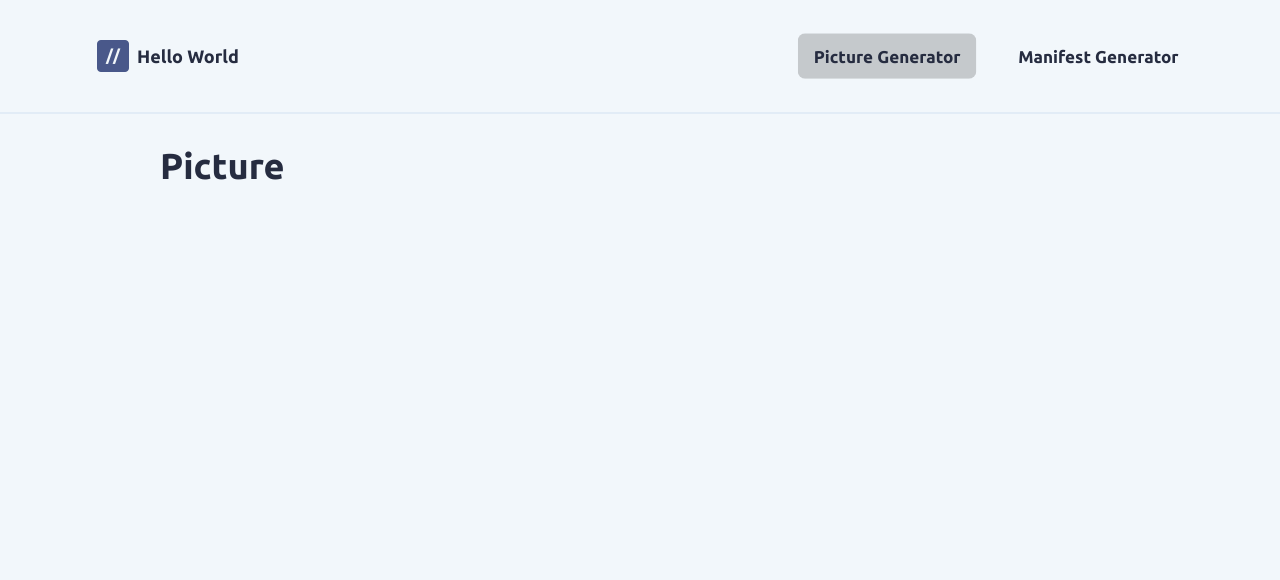
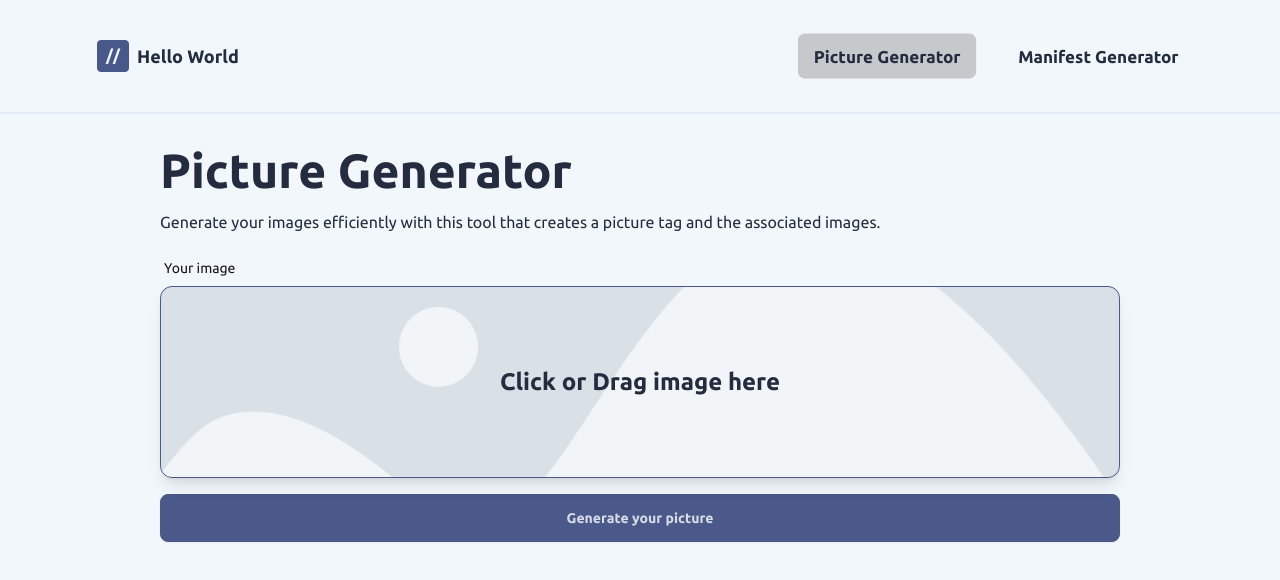
Before and after one commit to AkekoChan/hello-world, a Next.js app: page /picture in a window 1280 px wide. Shown: the top 580 px of the page. Built offline with nearby package versions, Linux system fonts and the light colour scheme.

Commit message:
feat(picture): start feature

```diff
--- /dev/null
+++ b/app/api/generate-picture/route.ts
@@ -0,0 +1,22 @@
+import fs from "node:fs/promises";
+import path from "path";
+
+// https://www.pronextjs.dev/next-js-file-uploads-server-side-solutions
+export const POST = async (req: Request) => {
+  try {
+    const formData = await req.formData();
+    const file = formData.get("file") as File;
+    const arrayBuffer = await file.arrayBuffer();
+    const buffer = new Uint8Array(arrayBuffer);
+    const uploadDir = path.join(process.cwd(), "public", "uploads");
+    const filePath = path.join(uploadDir, file.name);
+
+    await fs.mkdir(uploadDir, { recursive: true });
+
+    await fs.writeFile(filePath, buffer);
+    return Response.json({ status: "success" });
+  } catch (e) {
+    console.error(e);
+    return Response.json({ status: "fail", error: e });
+  }
+};
--- /dev/null
+++ b/app/components/picture/FormPicture.tsx
@@ -0,0 +1,71 @@
+"use client";
+
+import { ChangeEvent, useState } from "react";
+
+const FormPicture = () => {
+  const [previewImage, setPreviewImage] = useState<string>("/placeholder.jpg");
+  const [file, setFile] = useState<File | null>(null);
+
+  const handleChangeImage = (event: ChangeEvent<HTMLInputElement>) => {
+    if (event.target.files && event.target.files[0]) {
+      const file = event.target.files[0];
+      setFile(file);
+      const reader = new FileReader();
+      reader.onloadend = () => {
+        setPreviewImage(reader.result as string);
+      };
+      reader.readAsDataURL(file);
+    }
+  };
+
+  const handleGeneratePicture = async () => {
+    try {
+      const formData = new FormData();
+      formData.append("file", file as Blob);
+
+      const res = await fetch("/api/generate-picture", {
+        method: "POST",
+        body: formData,
+      });
+    } catch (error) {
+      console.error(error);
+    }
+  };
+
+  return (
+    <>
+      <div className="flex flex-col gap-4">
+        <div>
+          <span className="label-text px-1 pb-2 flex">Your image</span>
+          <label
+            className="flex items-center justify-center relative h-48 w-full bg-cover bg-no-repeat bg-center rounded-xl border-waikawa-gray-800 border-1 hover:outline hover:outline-offset-2 hover:outline-2 focus-within:outline focus-within:outline-offset-2 focus-within:outline-2 before:content-[''] before:block before:bg-waikawa-gray-50/50 before:absolute before:w-full before:h-full before:top-0 before:left-0 before:rounded-xl shadow-lg"
+            htmlFor="file-input"
+            style={{
+              backgroundImage: `url('${previewImage}')`,
+            }}
+          >
+            <span className="relative text-2xl font-bold text-center p-2">
+              Click or Drag image here
+            </span>
+            <input
+              className="opacity-0 absolute top-0 left-0 right-0 bottom-0 w-full cursor-pointer outline-waikawa-gray-800"
+              type="file"
+              name="image"
+              accept="image/*"
+              onChange={handleChangeImage}
+              id="file-input"
+            />
+          </label>
+        </div>
+        <button
+          className="btn btn-primary w-full"
+          onClick={handleGeneratePicture}
+        >
+          Generate your picture
+        </button>
+      </div>
+    </>
+  );
+};
+
+export default FormPicture;
--- a/app/picture/page.tsx
+++ b/app/picture/page.tsx
@@ -1,4 +1,5 @@
 import { Metadata } from "next";
+import FormPicture from "./../components/picture/FormPicture";
 
 export const metadata: Metadata = {
   title: "Hello World - Picture Generator",
@@ -7,7 +8,16 @@ export const metadata: Metadata = {
 const PicturePage = () => {
   return (
     <>
-      <h1 className="text-4xl font-bold text-waikawa-gray-950">Picture</h1>
+      <section className="flex flex-col gap-4">
+        <h1 className="text-5xl font-bold">Picture Generator</h1>
+        <p>
+          Generate your images efficiently with this tool that creates a picture
+          tag and the associated images.
+        </p>
+      </section>
+      <section>
+        <FormPicture />
+      </section>
     </>
   );
 };
```
Also changed, not shown: public/placeholder.jpg (added).
